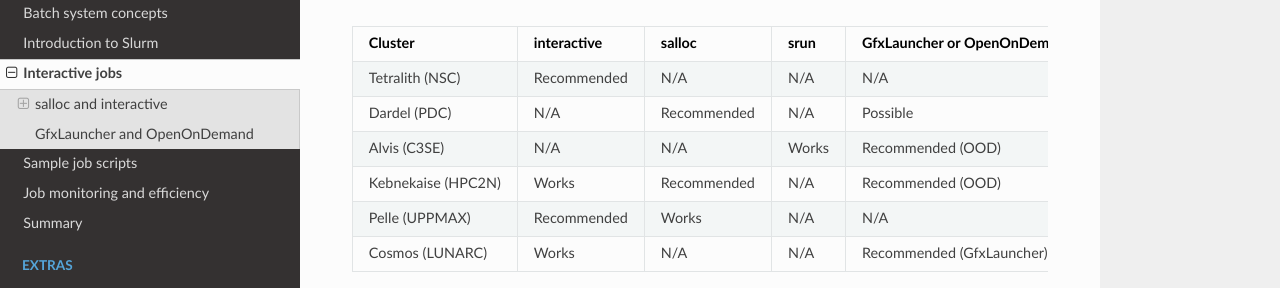
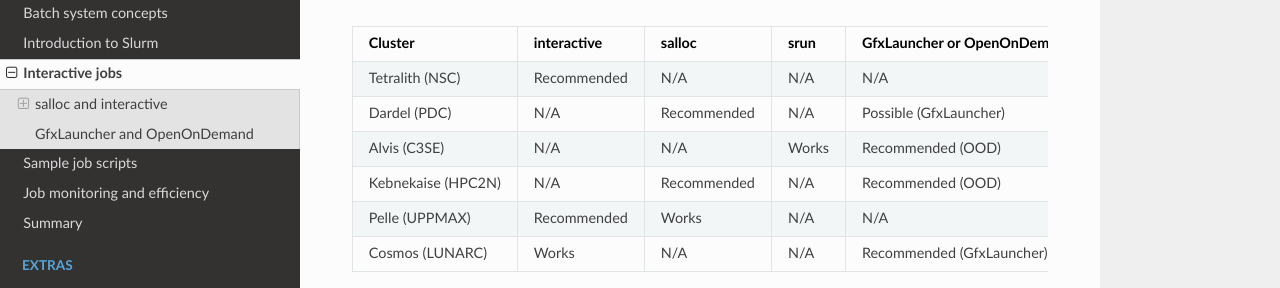
Before and after one commit to UPPMAX/NAISS_Slurm, an MkDocs documentation site: the page built from docs/interactive.md, in a window 1280 px wide and 900 px high. Shown: the part 359-647 px from the top of the window. Built offline with MkDocs 1.6.1, drawn with Linux system fonts in a browser that asks for light colours; nearby versions of some CDN libraries.

Commit message:
Fixing some formatting errors

```diff
--- a/docs/interactive.md
+++ b/docs/interactive.md
@@ -9,9 +9,9 @@
 | Cluster | interactive | salloc | srun | GfxLauncher or OpenOnDemand |
 | ------- | ----------- | ------ | ---- | --------------------------- |
 | Tetralith (NSC) | Recommended | N/A | N/A | N/A |
-| Dardel (PDC) | N/A | Recommended | N/A | Possible |
+| Dardel (PDC) | N/A | Recommended | N/A | Possible (GfxLauncher) |
 | Alvis (C3SE) | N/A | N/A | Works | Recommended (OOD) |
-| Kebnekaise (HPC2N)   | Works       | Recommended | N/A | Recommended (OOD)      |
+| Kebnekaise (HPC2N) | N/A | Recommended | N/A | Recommended (OOD)      |
 | Pelle (UPPMAX)  | Recommended | Works | N/A | N/A |
 | Cosmos (LUNARC) | Works | N/A | N/A | Recommended (GfxLauncher) |
 
@@ -182,6 +182,8 @@
 
     This is the recommended wait to work interactively at LUNARC.
 
+    - Login with ThinLinc: <a href="https://lunarc-documentation.readthedocs.io/en/latest/getting_started/using_hpc_desktop/" target="_blank">https://lunarc-documentation.readthedocs.io/en/latest/getting_started/using_hpc_desktop/</a>
+    - Follow the documentation for starting the GfxLauncher for OpenOnDemand: <a href="https://lunarc-documentation.readthedocs.io/en/latest/getting_started/gfxlauncher/" target="_blank">https://lunarc-documentation.readthedocs.io/en/latest/getting_started/gfxlauncher/</a>
 
 ## GfxLauncher and OpenOnDemand
 
```
